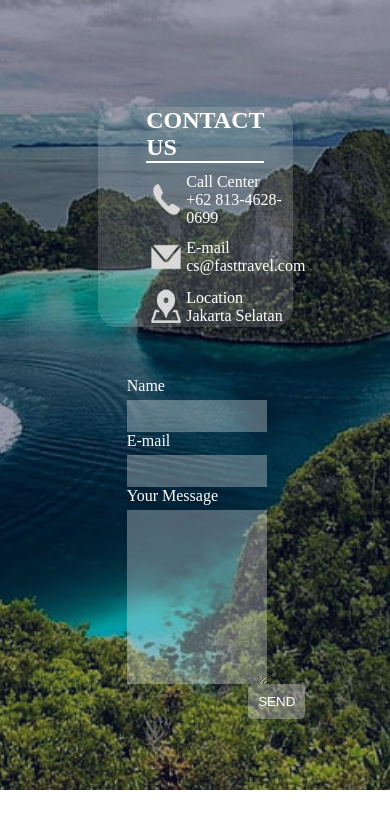
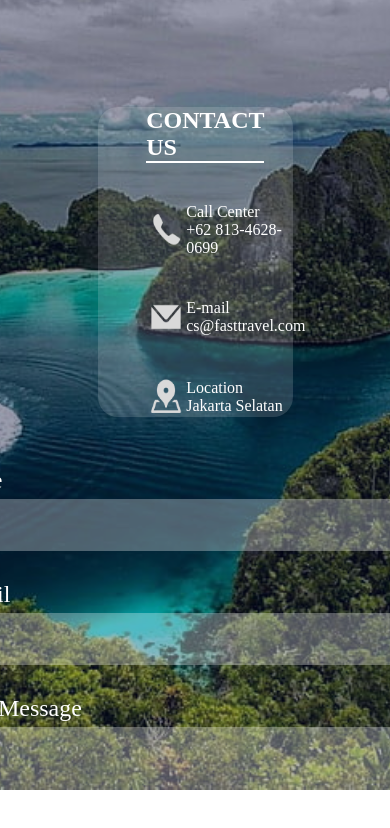
Before and after one commit to BryanApriliusTuah/Project-Software-Engineering-RevoU, a plain HTML site: page contactus.html in a window 390 px wide. Shown: the part 62-890 px from the top of the page. Before the commit the page ends 856 px from the top, so only its background shows below. Drawn offline with Linux system fonts and the light colour scheme; some packages are replaced by stand-ins of ours; a script that the page names is missing.

Commit message:
23th Commit, Fixing gap

```diff
--- a/css/contactus.css
+++ b/css/contactus.css
@@ -196,11 +196,21 @@ nav {
     }
 
     .wrapper-contactus {
-        gap: 10px;
+        gap: 40px;
     }
 
     h1{
         margin: 0;
         border-bottom: 2px solid white;
     }
+
+    .form {
+        gap: 30px;
+        font-size: x-large;
+        width: 500px;
+    }
+
+    .form .all input{
+        height: 50px;
+    }
 }
```
